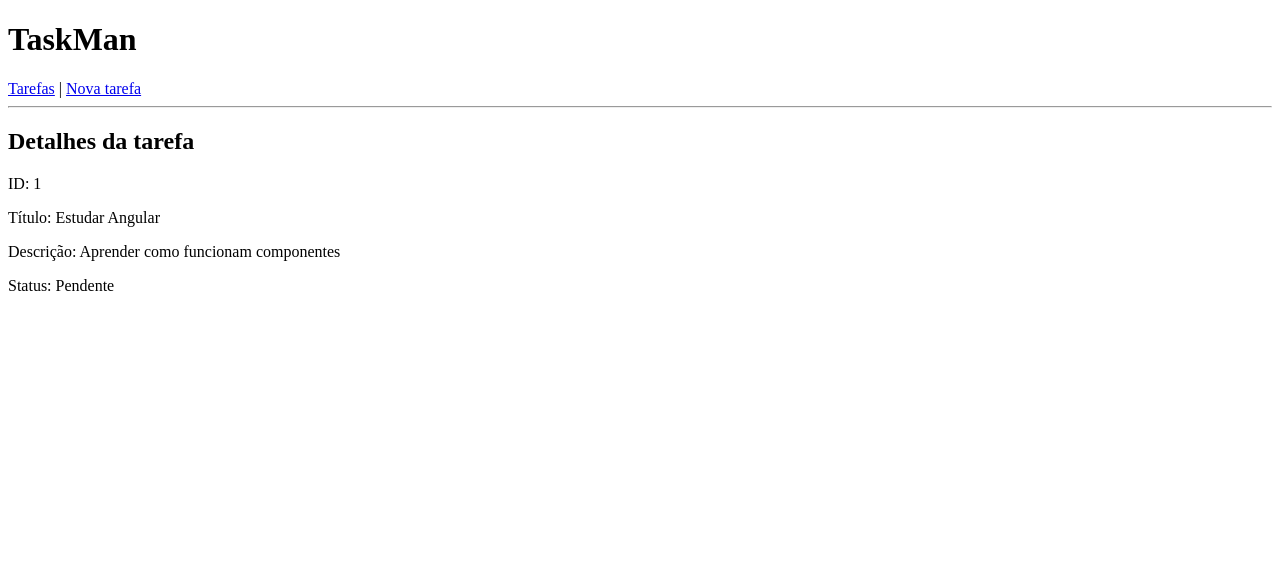
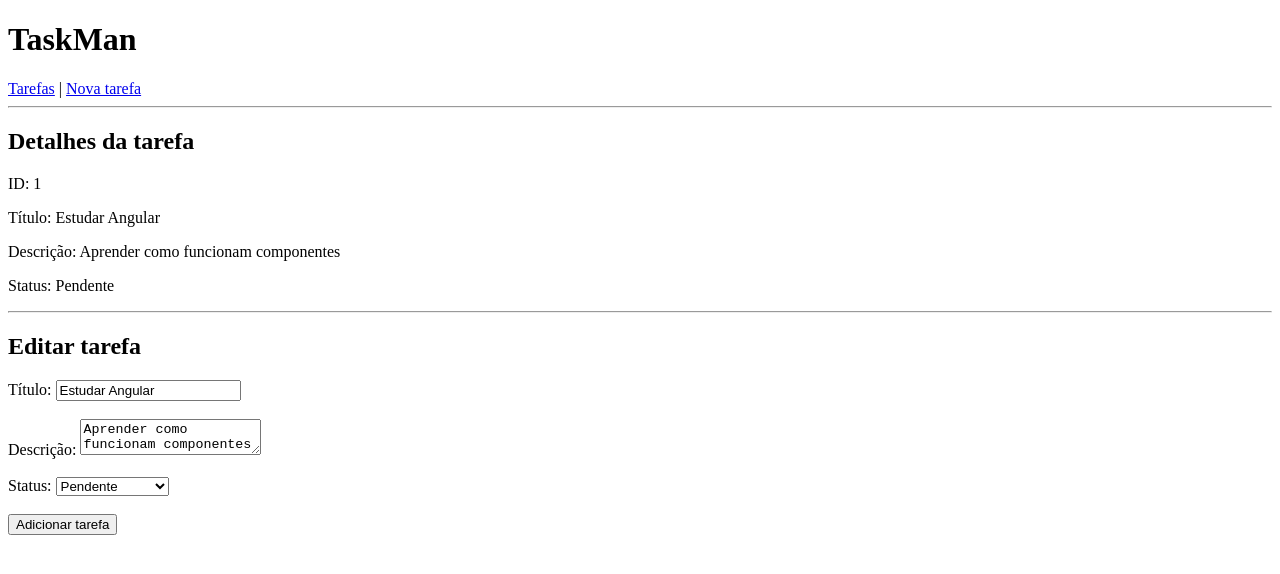
Before and after one commit to devhenriquecastanheira/TaskMan, an Angular app in the folder frontend/: page /tarefas/1 in a window 1280 px wide. Shown: the top 574 px of the page. Built offline with nearby package versions, Linux system fonts and the light colour scheme.

Commit message:
Adicionando formulário de edição na página de detalhes.

```diff
--- a/frontend/src/app/components/task-form/task-form.html
+++ b/frontend/src/app/components/task-form/task-form.html
@@ -1,5 +1,3 @@
-<h2>Nova tarefa</h2>
-
 <form #form="ngForm" (ngSubmit)="adicionarTarefa()">
 
   <label for="titulo">Título: </label>
--- a/frontend/src/app/components/task-form/task-form.ts
+++ b/frontend/src/app/components/task-form/task-form.ts
@@ -1,4 +1,4 @@
-import { Component, output } from '@angular/core';
+import { Component, effect, input, output } from '@angular/core';
 import { FormsModule } from '@angular/forms';
 import { Task, TaskStatus } from '../../models/task.model';
 
@@ -9,11 +9,23 @@ import { Task, TaskStatus } from '../../models/task.model';
   templateUrl: './task-form.html',
 })
 export class TaskForm {
+  constructor() {
+    effect(() => {
+      const tarefa = this.tarefa();
+
+      if (tarefa) {
+        this.titulo = tarefa.titulo;
+        this.descricao = tarefa.descricao;
+        this.status = tarefa.status;
+      }
+    });
+  }
   titulo = '';
   descricao = '';
   status: TaskStatus = 'Pendente';
 
-  tarefaAdicionada = output<Task>();
+  tarefaSalva = output<Task>();
+  tarefa = input<Task | null>(null);
 
   adicionarTarefa() {
     if (!this.titulo.trim() || !this.descricao.trim()) {
@@ -21,13 +33,13 @@ export class TaskForm {
     }
 
     const novaTarefa: Task = {
-      id: 0,
+      id: this.tarefa()?.id ?? 0,
       titulo: this.titulo.trim(),
       descricao: this.descricao.trim(),
       status: this.status
     };
 
-    this.tarefaAdicionada.emit(novaTarefa);
+    this.tarefaSalva.emit(novaTarefa);
 
     this.titulo = '';
     this.descricao = '';
--- a/frontend/src/app/pages/task-create/task-create.html
+++ b/frontend/src/app/pages/task-create/task-create.html
@@ -1,5 +1,5 @@
 <h2>Criar nova tarefa</h2>
 
 <app-task-form
-  (tarefaAdicionada)="adicionarTarefa($event)">
+  (tarefaSalva)="adicionarTarefa($event)">
 </app-task-form>
--- a/frontend/src/app/pages/task-details/task-details.html
+++ b/frontend/src/app/pages/task-details/task-details.html
@@ -1,10 +1,23 @@
 <h2>Detalhes da tarefa</h2>
 
 @if (tarefa(); as tarefaAtual) {
+
   <p>ID: {{ tarefaAtual.id }}</p>
   <p>Título: {{ tarefaAtual.titulo }}</p>
   <p>Descrição: {{ tarefaAtual.descricao }}</p>
   <p>Status: {{ tarefaAtual.status }}</p>
+
+  <hr>
+
+  <h2>Editar tarefa</h2>
+
+  <app-task-form
+    [tarefa]="tarefaAtual"
+    (tarefaSalva)="atualizarTarefa($event)">
+  </app-task-form>
+
 } @else {
+
   <p>Tarefa não encontrada.</p>
+
 }
--- a/frontend/src/app/pages/task-details/task-details.ts
+++ b/frontend/src/app/pages/task-details/task-details.ts
@@ -1,20 +1,29 @@
-import {Component, computed, inject} from '@angular/core';
-import { ActivatedRoute } from '@angular/router';
+import { Component, computed, inject } from '@angular/core';
+import { ActivatedRoute, Router } from '@angular/router';
+import { TaskForm } from '../../components/task-form/task-form';
+import { Task } from '../../models/task.model';
 import { TaskService } from '../../services/task';
 
 @Component({
-  imports: [],
+  imports: [TaskForm],
   selector: 'app-task-details',
   styleUrl: './task-details.css',
   templateUrl: './task-details.html',
 })
 export class TaskDetails {
   private readonly route = inject(ActivatedRoute);
+  private readonly router = inject(Router);
   private readonly taskService = inject(TaskService);
 
   id = Number(this.route.snapshot.paramMap.get('id'));
 
   tarefa = computed(() =>
     this.taskService.buscarPorId(this.id)
-  )
+  );
+
+  atualizarTarefa(tarefa: Task) {
+    this.taskService.atualizarTarefa(tarefa);
+
+    this.router.navigate(['/tarefas']);
+  }
 }
--- a/frontend/src/app/services/task.ts
+++ b/frontend/src/app/services/task.ts
@@ -61,4 +61,14 @@ export class TaskService {
   buscarPorId(id: number) {
     return this.tarefas().find(tarefa => tarefa.id === id);
   }
+
+  atualizarTarefa(tarefaAtualizada: Task) {
+    this.tarefas.update(tarefas =>
+      tarefas.map(tarefa =>
+        tarefa.id === tarefaAtualizada.id
+          ? tarefaAtualizada
+          : tarefa
+      )
+    );
+  }
 }
```
